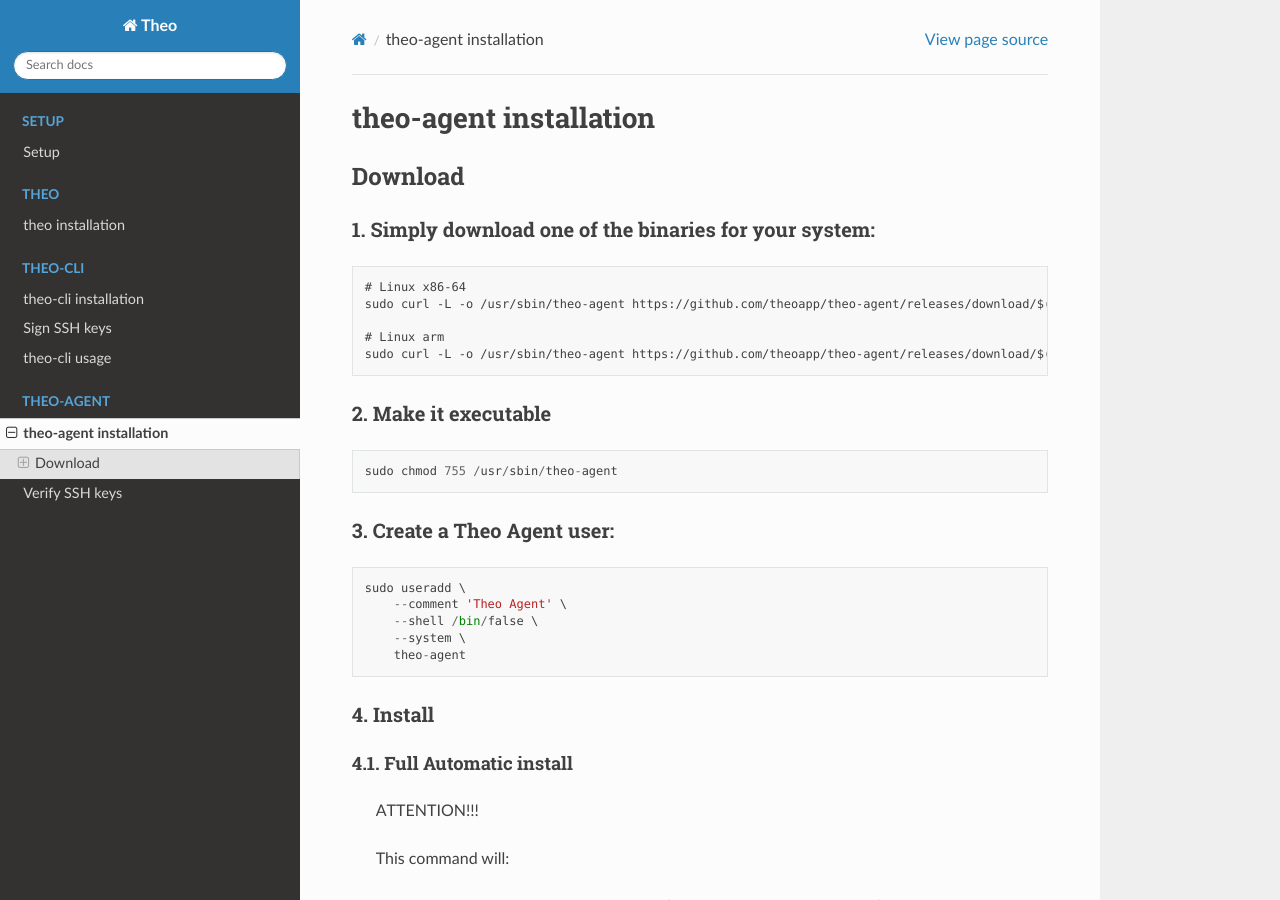
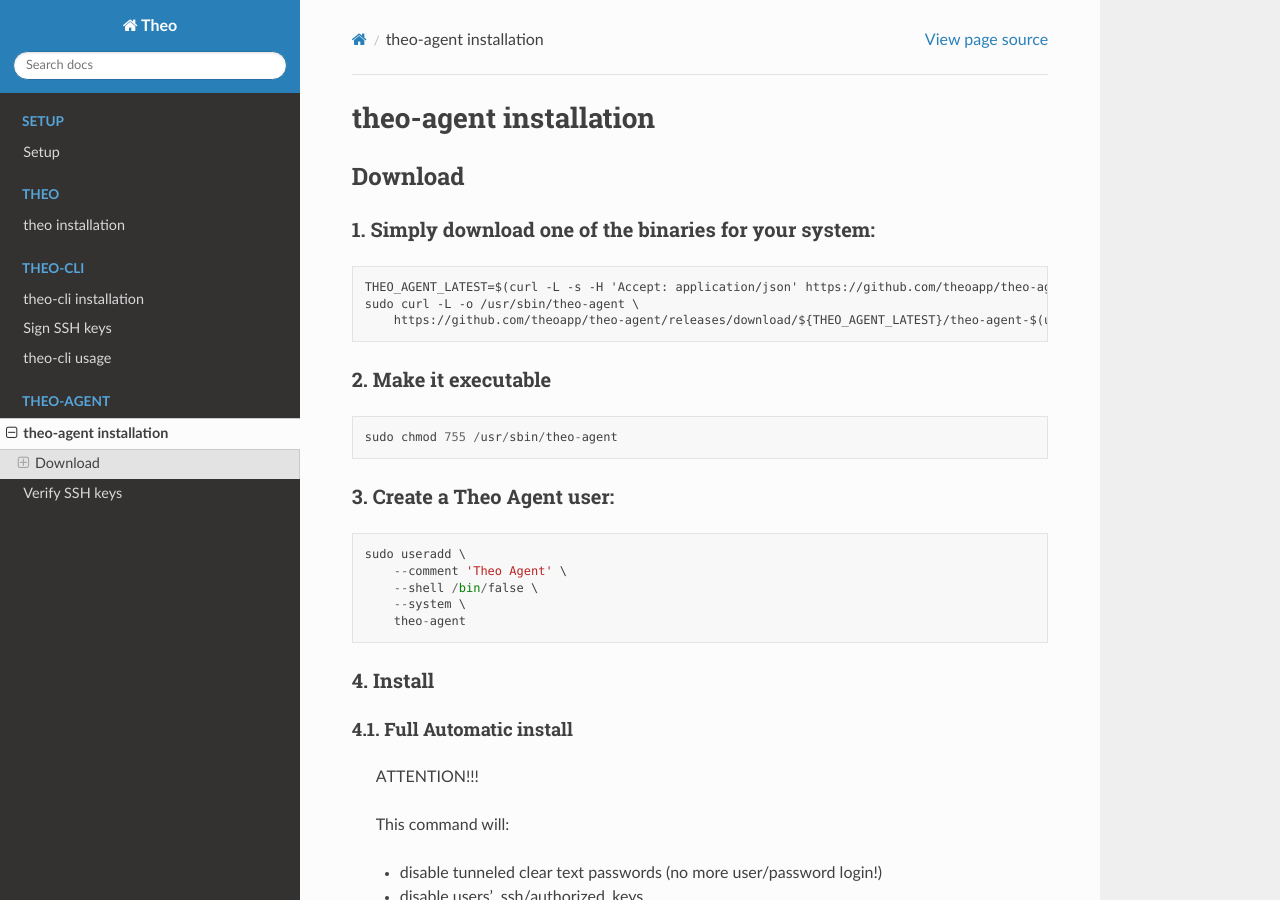
Before and after one commit to theoapp/theo-docs, a Sphinx documentation site: the page built from docs/theo-agent/installation.rst, in a window 1280 px wide and 900 px high. Built offline with Sphinx 7.4.7 and the Read the Docs theme 2.0.0, drawn with Linux system fonts in a browser that asks for light colours.

Commit message:
Update theo-agent install script to reflect file renaming in 0.9.0

```diff
--- a/docs/theo-agent/installation.rst
+++ b/docs/theo-agent/installation.rst
@@ -9,11 +9,9 @@
 
 ::
 
-    # Linux x86-64
-    sudo curl -L -o /usr/sbin/theo-agent https://github.com/theoapp/theo-agent/releases/download/$(curl -L -s -H 'Accept: application/json' https://github.com/theoapp/theo-agent/releases/latest |sed -e 's/.*"tag_name":"\([^"]*\)".*/\1/')/theo-agent-linux-amd64
-
-    # Linux arm
-    sudo curl -L -o /usr/sbin/theo-agent https://github.com/theoapp/theo-agent/releases/download/$(curl -L -s -H 'Accept: application/json' https://github.com/theoapp/theo-agent/releases/latest |sed -e 's/.*"tag_name":"\([^"]*\)".*/\1/')/theo-agent-linux-arm
+    THEO_AGENT_LATEST=$(curl -L -s -H 'Accept: application/json' https://github.com/theoapp/theo-agent/releases/latest |sed -e 's/.*"tag_name":"\([^"]*\)".*/\1/')
+    sudo curl -L -o /usr/sbin/theo-agent \
+        https://github.com/theoapp/theo-agent/releases/download/${THEO_AGENT_LATEST}/theo-agent-$(uname -s)-$(uname -m)
 
 2. Make it executable
 ^^^^^^^^^^^^^^^^^^^^^^^^^^^^^^^^^^
```
